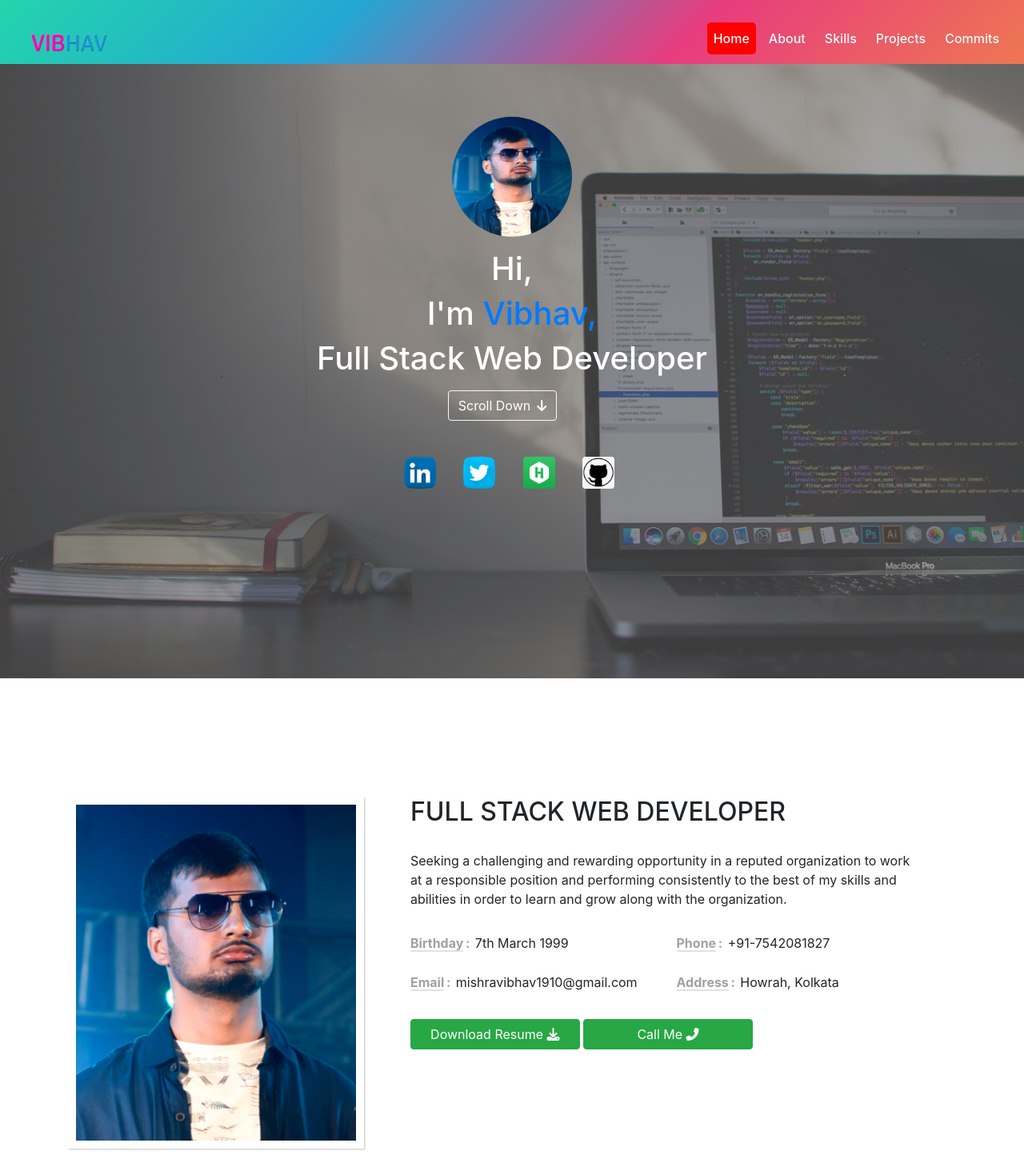
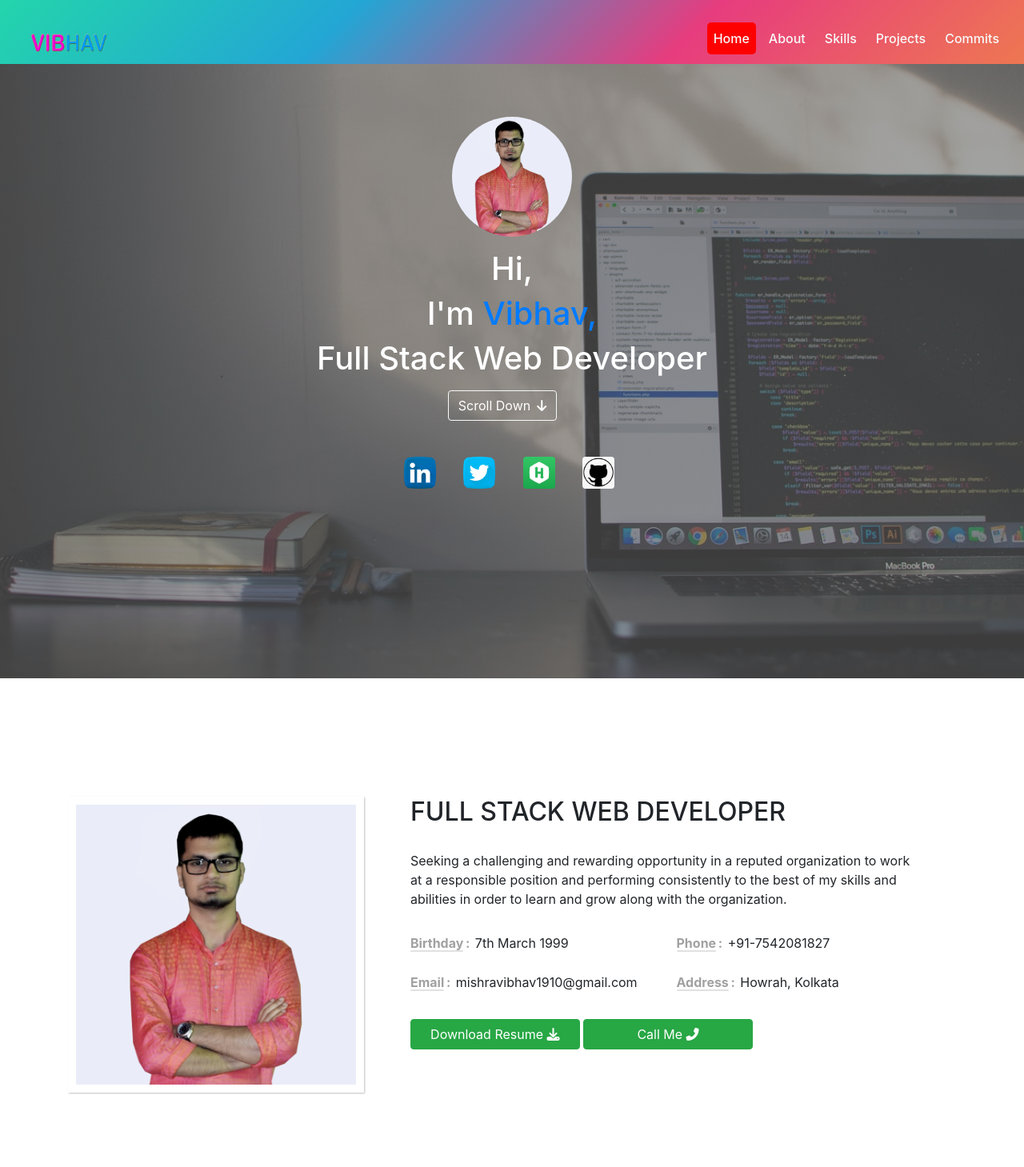
Before and after one commit to mishravibhav/mishravibhav.github.io, a plain HTML site: page index.html in a window 1280 px wide. Shown: the top 1459 px of the page at 80% size. Drawn offline with nearby package versions, Linux system fonts and the light colour scheme.

Commit message:
portfolio update

```diff
--- a/index.html
+++ b/index.html
@@ -68,7 +68,7 @@
         </nav>
 
         <div class="cont mt-5 pt-5">
-            <img src="..\Images\my pic.png" />
+            <img src="..\Images\new_pic.png" />
             <h1 class="mt-3">Hi,</h1>
             <h1>I'm <span class="text-primary">Vibhav,</span></h1>
             <h1 class="mb-3">Full Stack Web Developer</h1>
@@ -102,7 +102,7 @@
             <div class="row">
                 <div class="col-md-4 col-sm-12 ">
                     <div class="stack">
-                        <img src="..\Images\my pic.png" alt="about image">
+                        <img src="..\Images\new_pic.png" alt="about image">
                     </div>
                 </div>
                 <div class="col-md-4 col-sm-12 col-lg-7 col-md-offset-1  ml-5">
@@ -172,12 +172,12 @@
                     </div>
                 </div>
 
-                <!-- <div>
+                <div>
                     <div id="Skill-card">
                         <img style="height: 80px;" src="https://img.icons8.com/color/80/000000/redux.png" alt="">
                         <p>Redux</p>
                     </div>
-                </div> -->
+                </div>
 
                 <div>
                     <div id="Skill-card">
```
Also changed, not shown: Images/new_pic.png (added).
